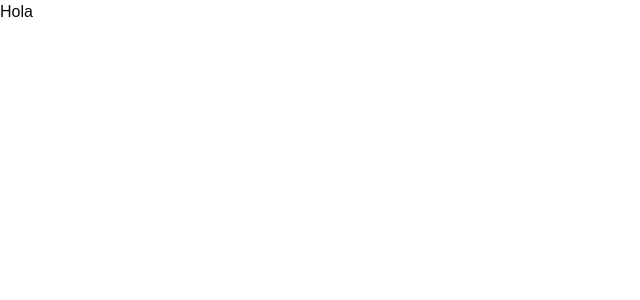
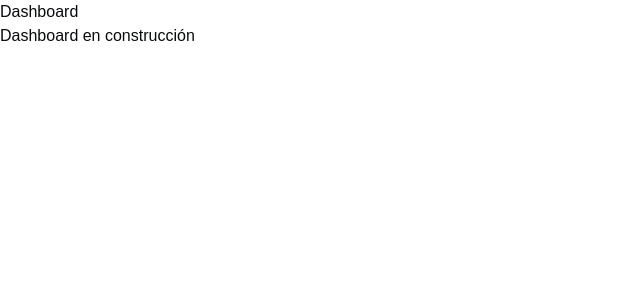
Before and after one commit to crodrigoDev/bella-planillas-frontend, a React (Vite) app: page /dashboard in a window 1280 px wide. Shown: the top 300 px of the page, without its empty margins (0-640 px from the left). Built offline with nearby package versions, Linux system fonts and the light colour scheme.

Commit message:
feat(navegacion): configurar router inicial

```diff
--- a/src/App.tsx
+++ b/src/App.tsx
@@ -1,9 +1,9 @@
-function App() {
-  return (
-    <>
-      <h1>Hola</h1>
-    </>
-  );
+import { RouterProvider } from "react-router-dom";
+import { router } from "./app/routes/router";
+
+/**
+ * Conecta la aplicación con el sistema de navegación
+ */
+export default function App() {
+  return <RouterProvider router={router} />;
 }
-
-export default App;
--- /dev/null
+++ b/src/app/layouts/AppLayout.tsx
@@ -0,0 +1,14 @@
+import { Outlet } from "react-router-dom";
+
+/**
+ * Define la estructura compartida por las páginas internas del sistema.
+ */
+export default function AppLayout() {
+  return (
+    <div className="min-h-screen bg-background text-foreground">
+      <main>
+        <Outlet />
+      </main>
+    </div>
+  );
+}
--- /dev/null
+++ b/src/app/routes/router.tsx
@@ -0,0 +1,33 @@
+import { createBrowserRouter, Navigate } from "react-router-dom";
+
+import AppLayout from "@/app/layouts/AppLayout";
+import DashboardPage from "@/pages/dashboard/DashboardPage";
+import NotFoundPage from "@/pages/not-found/NotFoundPage";
+
+import { ROUTE_PATHS } from "@/app/routes/path";
+
+/**
+ * Relaciona las URLs de la aplicación con sus páginas y layouts.
+ *
+ * Las rutas internas del sistema comparten `AppLayout`; las rutas especiales, como la
+ * pagina no encontrada, se manejan fuera de ese layout
+ */
+export const router = createBrowserRouter([
+  {
+    path: ROUTE_PATHS.root,
+    element: <Navigate to={ROUTE_PATHS.dashboard} replace />,
+  },
+  {
+    element: <AppLayout />,
+    children: [
+      {
+        path: ROUTE_PATHS.dashboard,
+        element: <DashboardPage />,
+      },
+    ],
+  },
+  {
+    path: "*",
+    element: <NotFoundPage />,
+  },
+]);
--- /dev/null
+++ b/src/pages/dashboard/DashboardPage.tsx
@@ -0,0 +1,12 @@
+/**
+ * Representa el punto inicial de entrada después de iniciar sesión.
+ */
+export default function DashboardPage() {
+  return (
+    <section aria-labelledby="dashboard-title">
+      <h1 id="dashboard-title">Dashboard</h1>
+
+      <p>Dashboard en construcción</p>
+    </section>
+  );
+}
--- /dev/null
+++ b/src/pages/not-found/NotFoundPage.tsx
@@ -0,0 +1,28 @@
+import { Link } from "react-router-dom";
+
+import { ROUTE_PATHS } from "@/app/routes/path";
+
+/**
+ * Informa que la ruta no existe.
+ *
+ * La página contiene un botón que redirige al usuario
+ * al dashboard
+ */
+export default function NotFoundPage() {
+  return (
+    <main>
+      <section aria-labelledby="not-found-title">
+        <p>Error 404</p>
+
+        <h1 id="not-found-title">Página no encontrada</h1>
+
+        <p>
+          La dirección ingresada no corresponde a una página disponible en el
+          sistema.
+        </p>
+
+        <Link to={ROUTE_PATHS.dashboard}>Volver al dashboard</Link>
+      </section>
+    </main>
+  );
+}
```
Also changed, not shown: 2 other files (tests, documents, lock files or other folders).
